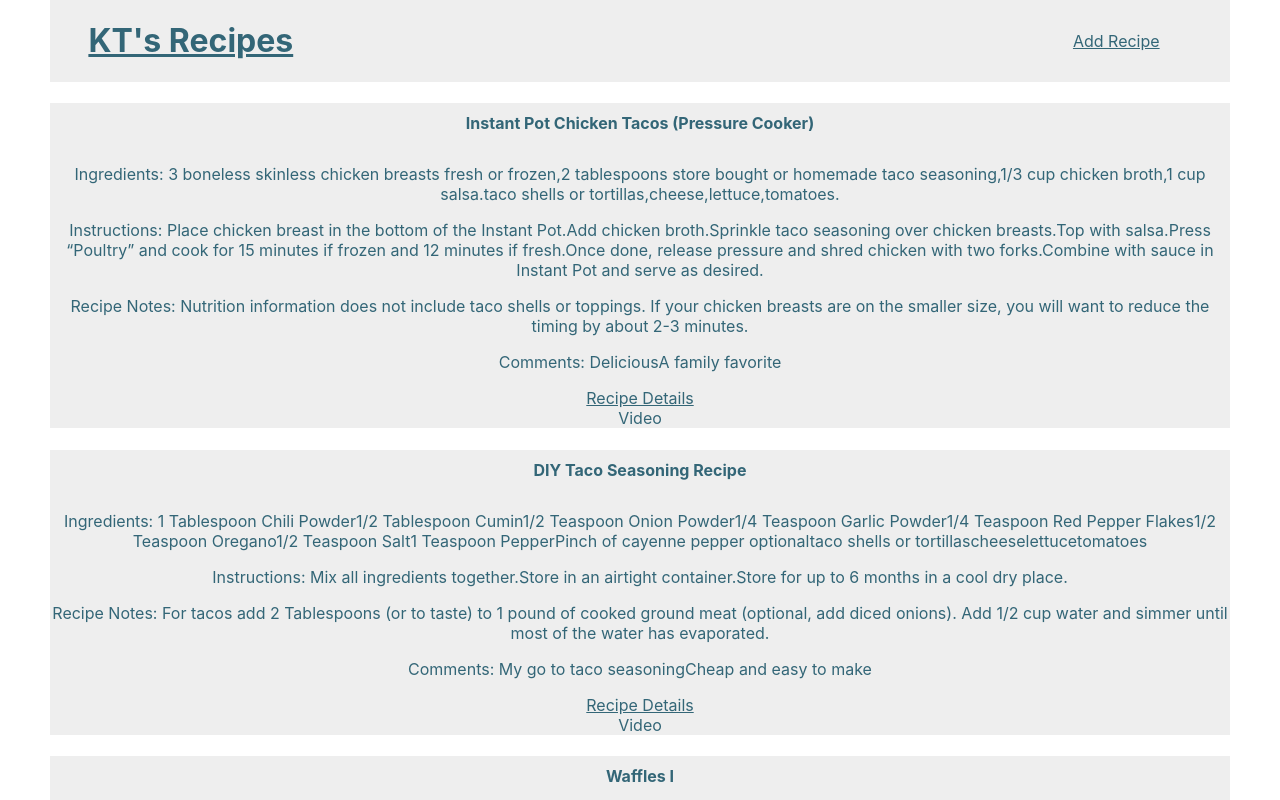
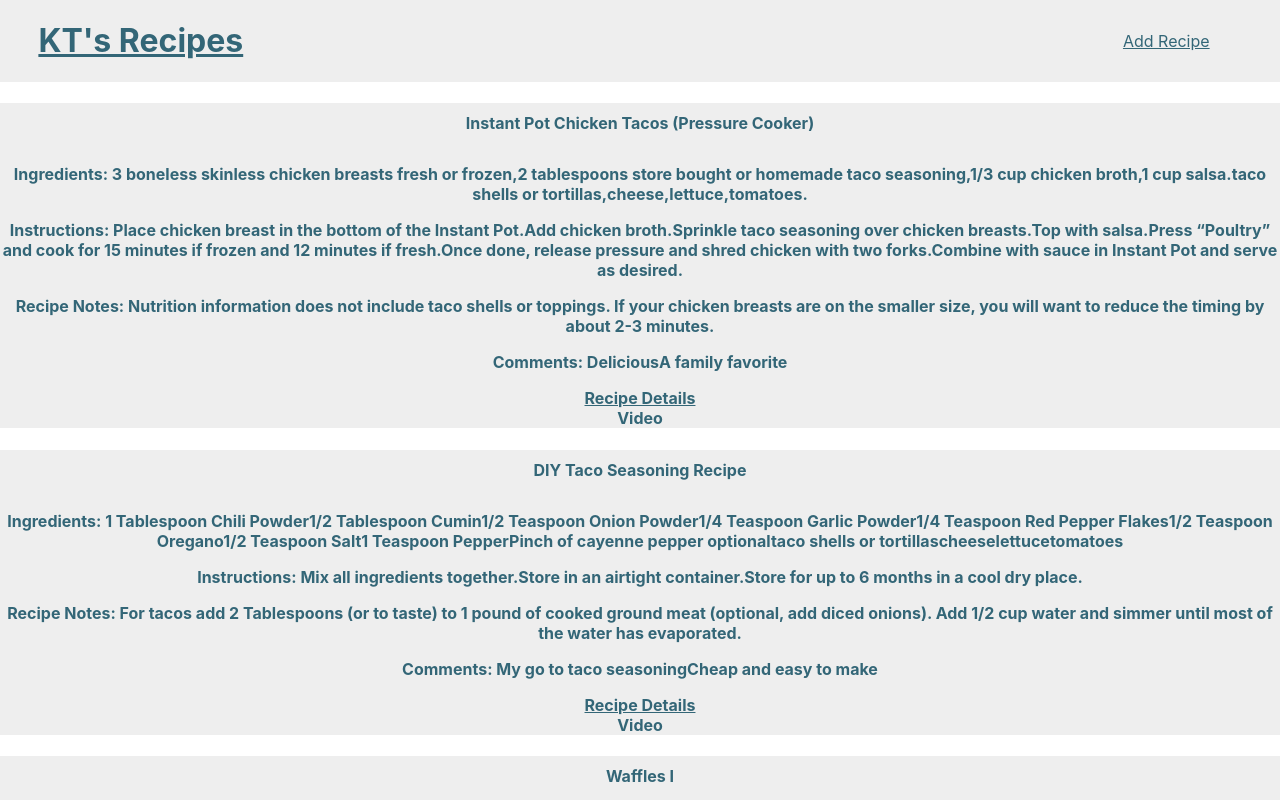
Before and after one commit to kt2187/kt-recipe, a React (Create React App) app: page / in a window 1280 px wide. Shown: the top 800 px of the page. Built offline with nearby package versions, Linux system fonts and the light colour scheme; the HTML template or start-up script is replaced by a standard one.

Commit message:
Add view posts route

```diff
--- a/src/App.css
+++ b/src/App.css
@@ -1,16 +1,5 @@
 .App {
   text-align: center;
-}
-
-.App-logo {
-  height: 40vmin;
-  pointer-events: none;
-}
-
-@media (prefers-reduced-motion: no-preference) {
-  .App-logo {
-    animation: App-logo-spin infinite 20s linear;
-  }
 }
 
 .App-header {
@@ -24,19 +13,8 @@
   color: white;
 }
 
-@keyframes App-logo-spin {
-  from {
-    transform: rotate(0deg);
-  }
-  to {
-    transform: rotate(360deg);
-  }
-}
-
 body {
   color: #367;
-  margin-left: 50px;
-  margin-right: 50px;
 }
 
 .card h4 {
@@ -44,12 +22,12 @@ body {
 }
 
 .card {
-  transition: .5s;
+  transition: .25s;
   background: #eee;
 }
 
 .card:hover, h5 {
-  color: #2853e2;
+  color: #eee;
 }
 
 .card:hover {
@@ -84,3 +62,14 @@ body {
 a {
   color: #367;
 }
+
+.card-content {
+  text-align: center;
+  font-weight: bold;
+}
+
+/* @media screen and (min-width: 900px) {
+  body {
+    background-color: pink;
+  }
+} */
--- a/src/App.js
+++ b/src/App.js
@@ -1,36 +1,52 @@
 import React, { Component } from 'react';
-import { BrowserRouter, Route } from 'react-router-dom';
+import { BrowserRouter, Route, Switch } from 'react-router-dom';
 import './App.css';
+import RecipeForm from './components/RecipeForm';
 import RecipeList from './components/RecipeList';
-import RecipeForm from './components/RecipeForm';
+import ViewRecipe from './components/ViewRecipe';
 import NavBar from './components/NavBar';
-import recipes from './mock/recipes';
+import INITIAL_RECIPES from './mock/recipes';
 
 class App extends Component {
-  //Load default data
   state = {
-    recipes: [...recipes],
+    recipes: [...INITIAL_RECIPES],
+    selected: 1,
   };
 
   addRecipe = (recipeData) => {
+    recipeData.id = this.state.recipes.length + 1;
     this.setState({
+      ...this.state,
       recipes: [...this.state.recipes, recipeData],
     });
   };
+
+  handleSelect = (id) => {
+    console.log("clicked", id);
+    this.setState({
+      ...this.state,
+      selected: id
+    })
+  }
 
   render() {
     return (
       <BrowserRouter>
         <div className="App">
           <NavBar />
-          <switch>
+          <Switch>
             <Route path="/" exact>
-              <RecipeList recipeList={this.state.recipes} />
+              <RecipeList
+                recipeList={this.state.recipes}
+                handleSelect={this.handleSelect} />
             </Route>
             <Route path="/addrecipe" exact>
               <RecipeForm addRecipe={this.addRecipe} />
             </Route>
-          </switch>
+            <Route path="/recipe/:recipeId">
+              <ViewRecipe recipe={this.state.recipes[this.state.selected - 1]} />
+            </Route>
+          </Switch>
         </div>
       </BrowserRouter>
     );
--- a/src/components/Recipe.js
+++ b/src/components/Recipe.js
@@ -1,9 +1,22 @@
-import React from 'react';
+import React, { Component } from 'react';
+import { Redirect } from 'react-router-dom';
 
-const Recipe = ({ recipe }) => {
-  return (
-    <div className="container services">
-      <div className="row">
+class Recipe extends Component {
+  state = {
+    clicked: false
+  }
+
+  handleClick = () => {
+    this.props.handleSelect(this.props.recipe.id);
+    this.setState({ clicked: true })
+  };
+
+  render() {
+    const { recipe } = this.props;
+
+    return (
+      <div className="row" onClick={() => this.handleClick()}>
+        {this.state.clicked ? <Redirect to="/recipe/id" /> : null}
         <div className="col s12 m6 13 center-align">
           <div className="card">
             <div className="card-content">
@@ -16,10 +29,9 @@ const Recipe = ({ recipe }) => {
               <div className="card-action"><a href={recipe.video} target="_blank">Video</a></div>
             </div>
           </div>
-        </div >
-      </div >
-    </div >
-  )
+        </div>
+      </div>
+    )
+  }
 }
-
 export default Recipe;
--- a/src/components/RecipeForm.js
+++ b/src/components/RecipeForm.js
@@ -1,7 +1,7 @@
 import React, { Component } from 'react';
 
-class RecipeForm extends Component {
-  state = {
+const INITIAL_STATE = {
+  id: 0,
   recipeTitle: "",
   posterName: "",
   link: "",
@@ -10,7 +10,16 @@ class RecipeForm extends Component {
   instructions: [],
   recipeNotes: "",
   comments: [],
-  }
+};
+
+
+class RecipeForm extends Component {
+  state = { ...INITIAL_STATE }
+
+  // componentDidMount = () => {
+  //   console.log("Mounting Form");
+  //   this.setState({ ...INITIAL_STATE });
+  // };
 
   handleChange = (e) => {
     this.setState({
@@ -97,7 +106,6 @@ class RecipeForm extends Component {
             placeholder="Recipe Notes"
             value={this.state.recipeNotes}
             onChange={(e) => this.handleChange(e)}
-            required
           />
           <input
             type="text"
@@ -106,7 +114,7 @@ class RecipeForm extends Component {
             value={this.state.comments}
             onChange={(e) => this.handleChange(e)}
           />
-          <button class="btn waves-effect waves-light" type="submit" name="action">Submit
+          <button className="btn waves-effect waves-light" type="submit" name="action">Submit
           </button>
         </form>
       </div>
--- a/src/components/RecipeList.js
+++ b/src/components/RecipeList.js
@@ -4,8 +4,11 @@ import Recipe from './Recipe';
 const RecipeList = (props) => {
 
   const renderRecipes = () => {
+    const { selectedRecipe } = props;
+
     const displayRecipes = props.recipeList.map((recipe) => {
-      return <Recipe recipe={recipe} />
+      return <Recipe recipe={recipe} key={recipe.id}
+        handleSelect={props.handleSelect} />
     });
     return displayRecipes;
   }
--- /dev/null
+++ b/src/components/ViewRecipe.js
@@ -0,0 +1,12 @@
+import React from 'react';
+import { useParams } from 'react-router-dom';
+
+const ViewRecipe = (props) => {
+  const { recipeId } = useParams();
+  const { recipe } = props;
+  return (
+    <h3> {recipe.recipeName}</h3>
+  );
+}
+
+export default ViewRecipe;
--- a/src/mock/recipes.js
+++ b/src/mock/recipes.js
@@ -1,5 +1,6 @@
 const recipes = [
   {
+    id: 1,
     recipeName: "Instant Pot Chicken Tacos (Pressure Cooker)",
     posterName: "Katie Barriere",
     link: "https://www.spendwithpennies.com/instant-pot-chicken-tacos/",
@@ -27,6 +28,7 @@ const recipes = [
     comments: ["Delicious", "A family favorite"]
   },
   {
+    id: 2,
     recipeName: "DIY Taco Seasoning Recipe",
     posterName: "Katie Barriere",
     link: "https://www.spendwithpennies.com/taco-seasoning-recipe/",
@@ -51,6 +53,7 @@ const recipes = [
     comments: ["My go to taco seasoning", "Cheap and easy to make"]
   },
   {
+    id: 3,
     recipeName: "Waffles I",
     posterName: "Katie Barriere",
     link: "https://www.allrecipes.com/recipe/22180/waffles-i/?internalSource=hub%20recipe&referringContentType=Search",
@@ -72,6 +75,7 @@ const recipes = [
     comments: ["We use plain applesauce instead of oil", "A family favorite"]
   },
   {
+    id: 4,
     recipeName: "Kid pleasing chili",
     posterName: "Katie Barriere",
     link: "",
@@ -88,6 +92,7 @@ const recipes = [
     comments: ["My kids loved this", "Cheap and easy to make"]
   },
   {
+    id: 5,
     recipeName: "Homemade Black Bean Veggie Burgers",
     posterName: "Katie Barriere",
     link: "https://www.allrecipes.com/recipe/85452/homemade-black-bean-veggie-burgers/?internalSource=hub%20recipe&referringContentType=Search",
```
Lines whose indentation alone changed are shown as unchanged.
